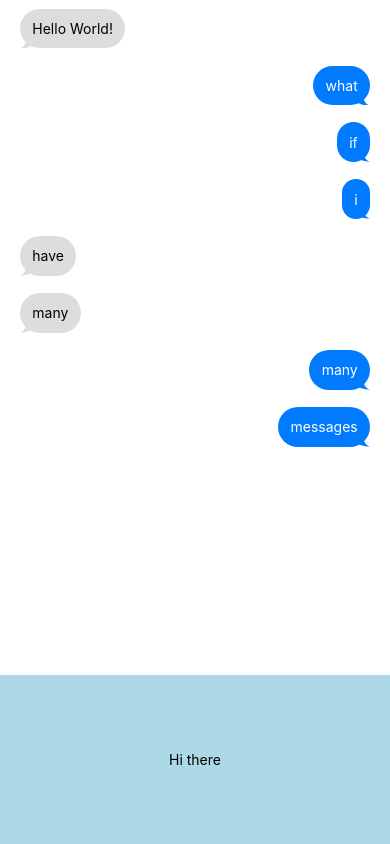
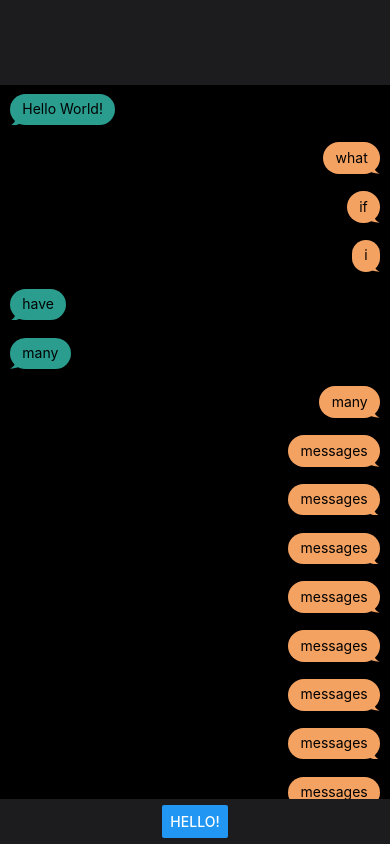
Before and after one commit to sychiang1996/MEG, a React Native app: screen /Megan in a window 390 px wide. Built offline with nearby package versions, Linux system fonts and the light colour scheme.

Commit message:
Some changes to MessageBubble and Megan

```diff
--- a/app/Components/MessageBubble.js
+++ b/app/Components/MessageBubble.js
@@ -13,7 +13,7 @@ class MessageBubble extends React.Component {
                 <View style={[
                     styles.cloud,
                     {
-                        backgroundColor: this.props.mine ? '#dddddd' : '#007aff'
+                        backgroundColor: this.props.mine ? '#2a9d8f' : '#f4a261'
                     }
                 ]}>
                     {
@@ -33,7 +33,7 @@ class MessageBubble extends React.Component {
                             <Text style={[
                                 styles.text,
                                 {
-                                    color: this.props.mine ? 'black' : 'white'
+                                    color: this.props.mine ? 'black' : 'black'
                                 }
                             ]}
                             >
@@ -60,7 +60,7 @@ class MessageBubble extends React.Component {
                                     :
                                     "M48,35c-7-4-6-8.75-6-17.5C28,17.5,29,35,48,35z"
                                 }
-                                fill={this.props.mine ? '#dddddd' : '#007aff'}
+                                fill={this.props.mine ? '#2a9d8f' : '#f4a261'}
                                 x='0'
                                 y='0'
                             />
@@ -78,23 +78,23 @@ const styles = StyleSheet.create({
         marginVertical: moderateScale(7, 2)
     },
     mine: {
-        marginLeft: 20
+        marginLeft: 10
     },
     not_mine: {
         alignSelf: 'flex-end',
-        marginRight: 20
+        marginRight: 10
     },
     cloud: {
         maxWidth: moderateScale(250, 2),
         paddingHorizontal: moderateScale(10, 2),
-        paddingTop: moderateScale(5, 2),
-        paddingBottom: moderateScale(7, 2),
+        paddingTop: moderateScale(2, 2),
+        paddingBottom: moderateScale(5, 2),
         borderRadius: 20
     },
     text: {
         paddingTop: 3,
         fontSize: 14,
-        lineHeight: 22
+        lineHeight: 20
     },
     arrow_container: {
         position: 'absolute',
--- a/app/screens/Megan.js
+++ b/app/screens/Megan.js
@@ -1,13 +1,17 @@
 import React from 'react';
 import { StatusBar } from 'expo-status-bar';
-import { StyleSheet, Text, View, SafeAreaView, ScrollView, TextInput, Pressable } from 'react-native';
+import { StyleSheet, Text, View, SafeAreaView, ScrollView, TextInput, Pressable, Button } from 'react-native';
 import MessageBubble from '../Components/MessageBubble';
 import { sendGETRequest, sendPOSTRequest } from '../Components/requests';
 
 function Megan() {
 
     return (
-        <SafeAreaView style={styles.container}>
+        <View style={styles.container}>
+            <View style={styles.topBar}>
+
+            </View>
+
             <ScrollView style={styles.mainArea}>
                 <MessageBubble
                 mine
@@ -36,17 +40,38 @@ function Megan() {
                 <MessageBubble
                 text='messages'
                 />
+                <MessageBubble
+                text='messages'
+                />
+                <MessageBubble
+                text='messages'
+                />
+                <MessageBubble
+                text='messages'
+                />
+                <MessageBubble
+                text='messages'
+                />
+                <MessageBubble
+                text='messages'
+                />
+                <MessageBubble
+                text='messages'
+                />
+                <MessageBubble
+                text='messages'
+                />
             </ScrollView>
 
             <View style={styles.bottomBar}>
-                <Pressable
+                <Button
+                    style={styles.text}
                     onPress={sendPOSTRequest}
-                >
-                    <Text style={styles.text}>Hi there</Text>
-                </Pressable>
+                    title='Hello!'
+                />
             </View>
             <StatusBar style='dark'/>
-        </SafeAreaView>
+        </View>
     );
 }
 
@@ -58,16 +83,23 @@ const styles = StyleSheet.create({
     text: {
         fontSize: 14
     },
+    topBar: {
+        height: 85,
+        width: '100%',
+        backgroundColor: '#1c1c1e',
+        alignItems: 'center',
+        justifyContent: 'center'
+    },
     bottomBar: {
-        height: '20%',
+        height: 45,
         width: '100%',
-        backgroundColor: 'lightblue',
+        backgroundColor: '#1c1c1e',
         alignItems: 'center',
         justifyContent: 'center',
     },
     mainArea: {
         flex: 3,
-        backgroundColor: '#fff',
+        backgroundColor: '#000000',
     },
 });
 
```
